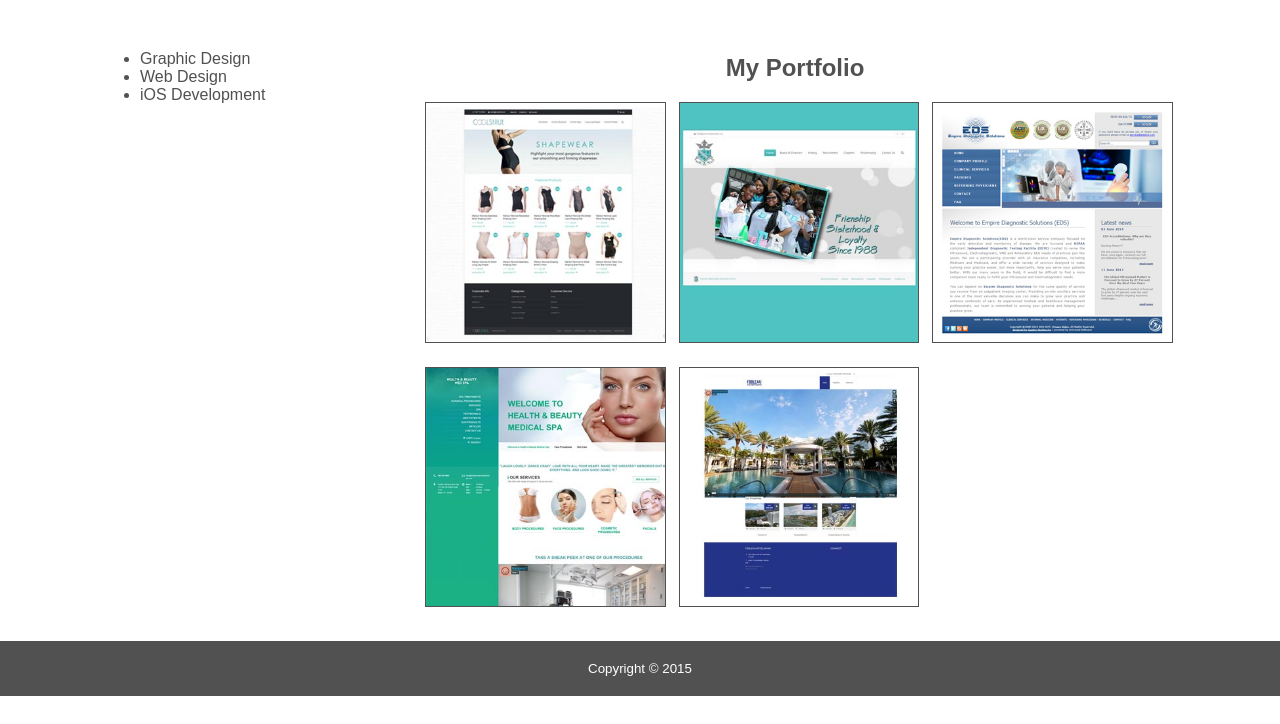
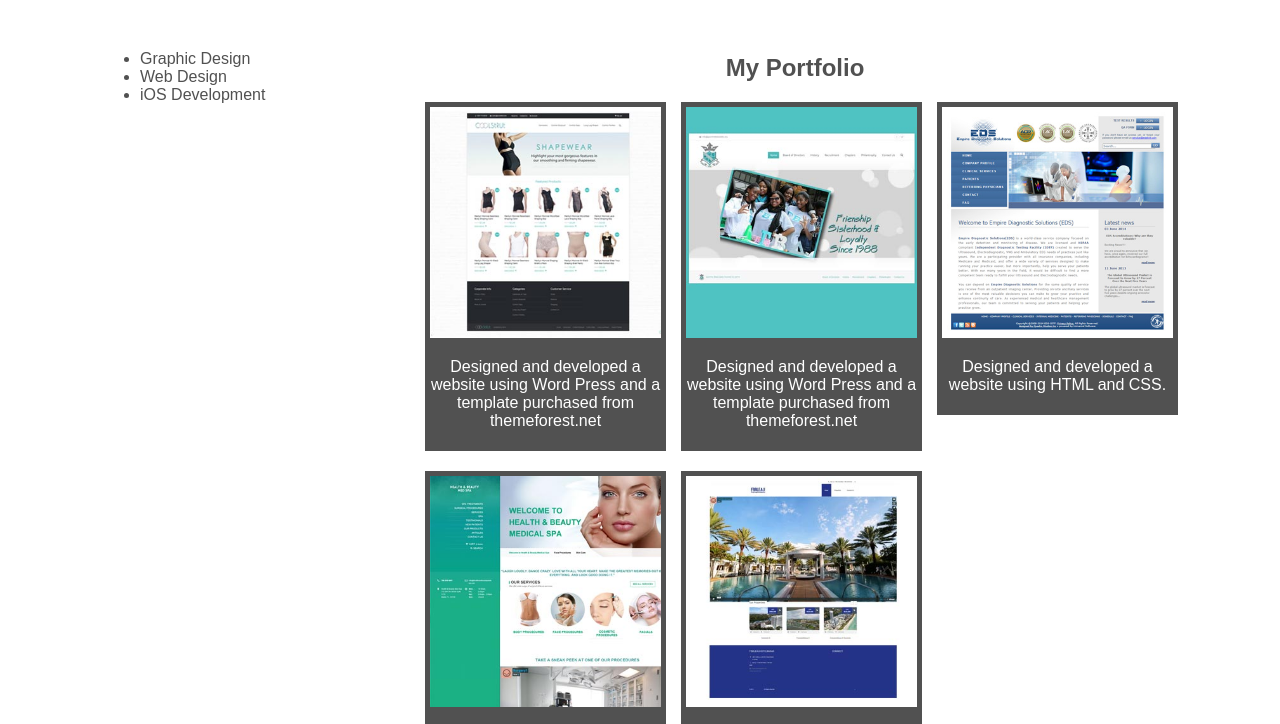
Before and after one commit to sashahavia/personalWebsite, a plain HTML site: page portfolio.html in a window 1280 px wide. Shown: the part 51-775 px from the top of the page. Drawn offline with Linux system fonts and the light colour scheme.

Commit message:
Added paragraphgs to gallery page

```diff
--- a/css/style.css
+++ b/css/style.css
@@ -181,11 +181,16 @@ nav ul li a:hover{
 }
 
 #project{
-	width: 31%;
+	width: 30%;
 	float: left;
 	margin-left: 15px;
 	margin-bottom: 20px;
-
+	text-align: center;
+	color: white;
+	background: #515151;
+	padding: 5px;
+	font-weight: 100;
+	font-size: 12pt;
 }
 /* Gallery */
 /* About */
--- a/portfolio.html
+++ b/portfolio.html
@@ -29,23 +29,28 @@
 		<div id="mainContent">
 			<h2>My Portfolio</h2>
 			<div id="project">
-				<img src="images/coolstrut.jpg" width="100%" style="border:solid 1px #515151;">
+				<img src="images/coolstrut.jpg" width="100%">
+				<p>Designed and developed a website using Word Press and a template purchased from themeforest.net</p>
 			</div>
 
 			<div id="project">
-				<img src="images/GBD.jpg" width="100%" style="border:solid 1px #515151;">
+				<img src="images/GBD.jpg" width="100%" >
+				<p>Designed and developed a website using Word Press and a template purchased from themeforest.net</p>
 			</div>
 
 			<div id="project">
-				<img src="images/eds_website.jpg" width="100%" style="border:solid 1px #515151;">
+				<img src="images/eds_website.jpg" width="100%" >
+				<p>Designed and developed a website using HTML and CSS.</p>
+			</div>
+
+			<div id="project" class="clearfix">
+				<img src="images/Health-Beauty.jpg" width="100%" >
+				<p>Transfered all the content from one website to a new domain using Word Press and a template purchased from themeforest.net.</p>
 			</div>
 
 			<div id="project">
-				<img src="images/Health-Beauty.jpg" width="100%" style="border:solid 1px #515151;">
-			</div>
-
-			<div id="project">
-				<img src="images/Fbb.jpg" width="100%" style="border:solid 1px #515151;">
+				<img src="images/Fbb.jpg" width="100%" >
+				<p>Designed and developed a website using Word Press and a template purchased from themeforest.net</p>
 			</div>
 		</div>
 	</section>
```
